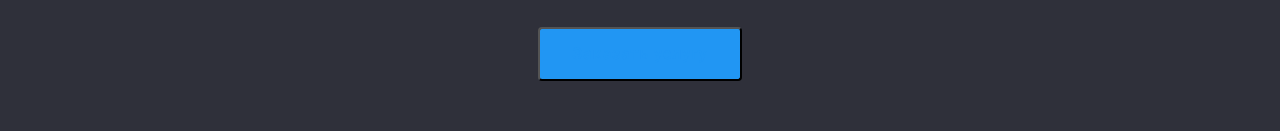
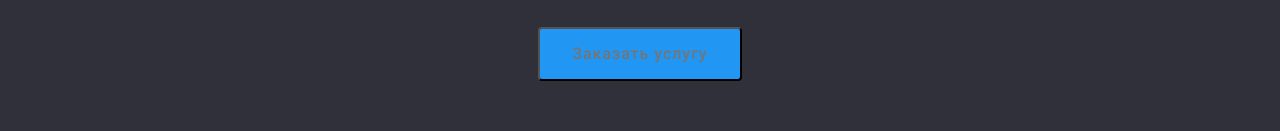
Before and after one commit to Maxstr75/goit-markup-hw-04, a plain HTML site: page index.html in a window 1280 px wide. In both pictures the pointer is over the button "Заказать услугу". Shown: the part 404-535 px from the top of the page. Drawn offline with nearby package versions, Linux system fonts and the light colour scheme.

Commit message:
add color hover hero-btn-item

```diff
--- a/css/styles.css
+++ b/css/styles.css
@@ -193,7 +193,7 @@ body {
 
 .hero-btn-item:hover,
 .hero-btn-item:focus {
-  color: var(--accent-color);
+  color: var(--main-text-color);
 }
 
 .hero-btn {
```
